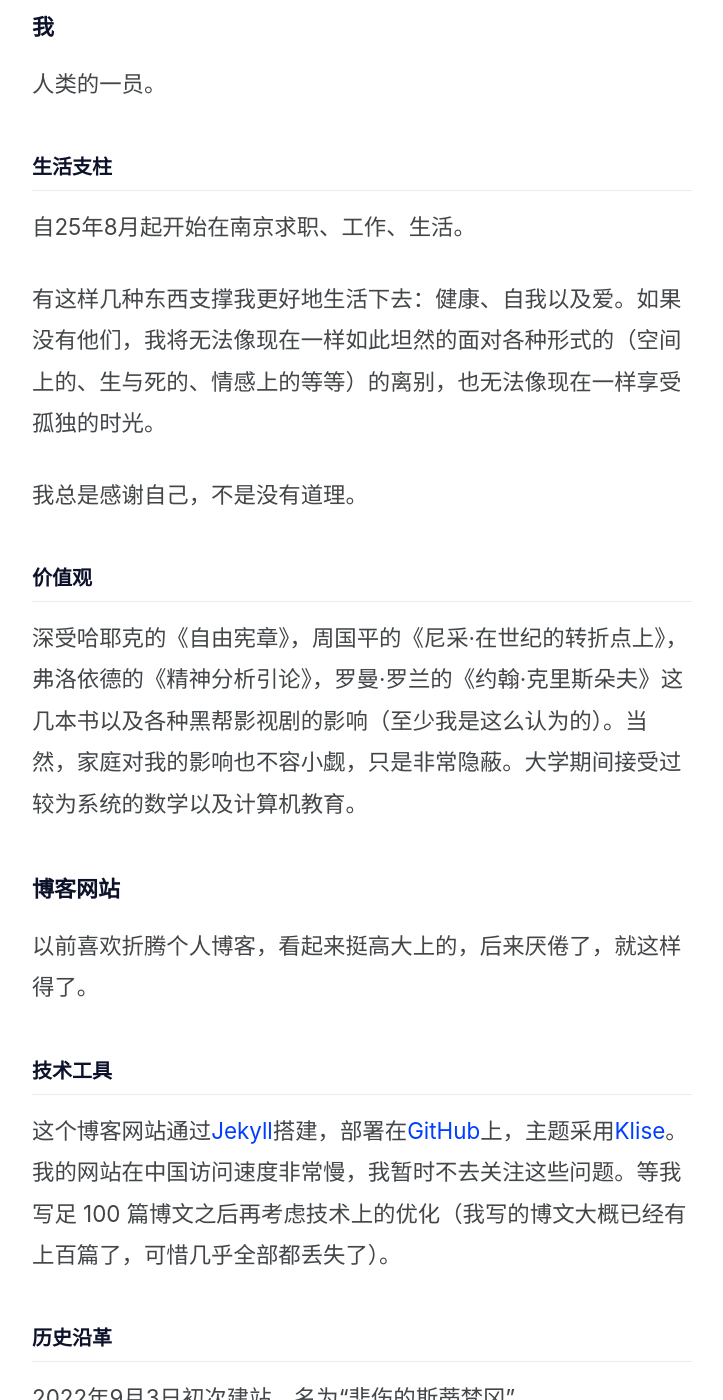
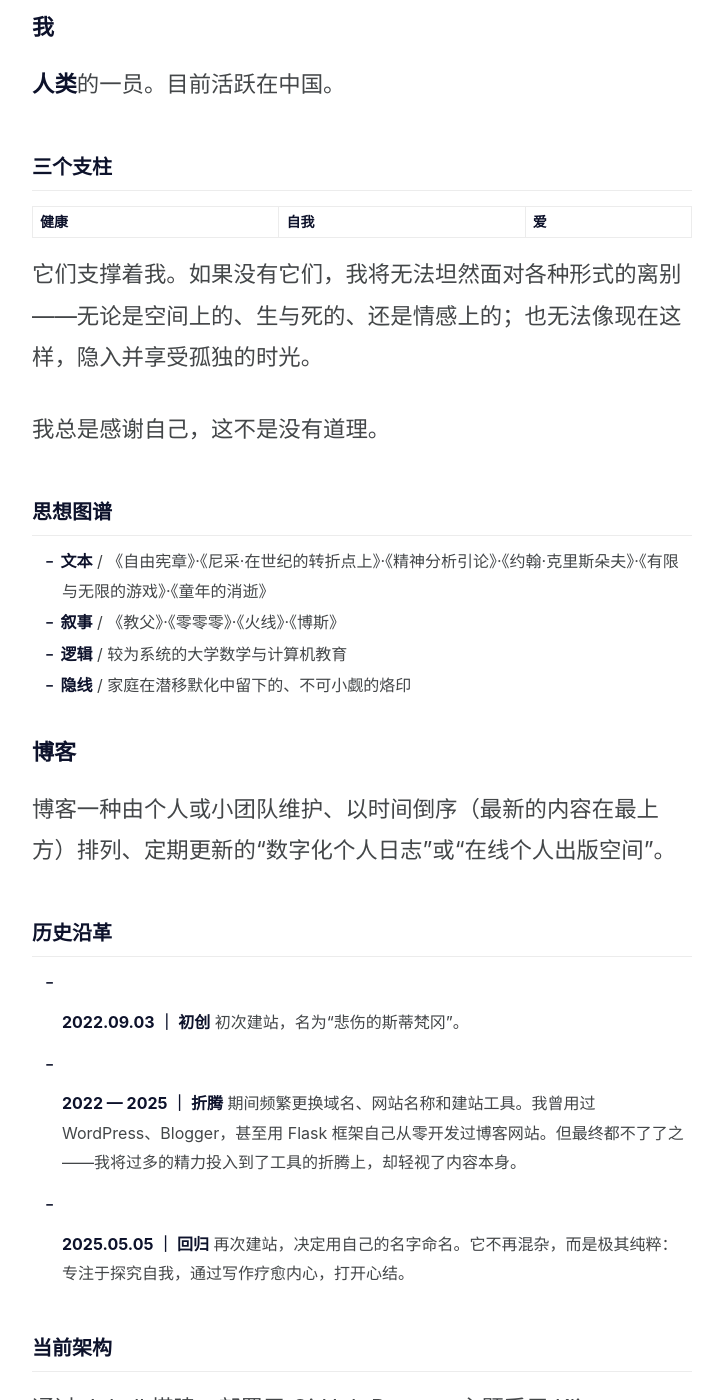
Before and after one commit to gaotianchi/gaotianchi.github.io, a Jekyll site: the page built from about.md, in a window 1280 px wide and 1400 px high, scrolled down 281 px. Shown: the whole window, without its empty margins (278-1001 px from the left). Built offline with Jekyll 4.4.1, drawn with Linux system fonts in a browser that asks for light colours; some of the changed text lies outside the part shown.

Commit message:
update about.md

```diff
--- a/about.md
+++ b/about.md
@@ -10,35 +10,59 @@ title: 关于
 
 ## 我
 
-人类的一员。
+**人类**的一员。目前活跃在中国。
 
-### 生活支柱
+### 三个支柱
 
-自25年8月起开始在南京求职、工作、生活。
+**健康** | **自我** | **爱**
 
+它们支撑着我。如果没有它们，我将无法坦然面对各种形式的离别——无论是空间上的、生与死的、还是情感上的；也无法像现在这样，隐入并享受孤独的时光。
 
-有这样几种东西支撑我更好地生活下去：健康、自我以及爱。如果没有他们，我将无法像现在一样如此坦然的面对各种形式的（空间上的、生与死的、情感上的等等）的离别，也无法像现在一样享受孤独的时光。
+我总是感谢自己，这不是没有道理。
 
+### 思想图谱
 
-我总是感谢自己，不是没有道理。
+* **文本** / 《自由宪章》·《尼采·在世纪的转折点上》·《精神分析引论》·《约翰·克里斯朵夫》·《有限与无限的游戏》·《童年的消逝》
+* **叙事** / 《教父》·《零零零》·《火线》·《博斯》
+* **逻辑** / 较为系统的大学数学与计算机教育
+* **隐线** / 家庭在潜移默化中留下的、不可小觑的烙印
 
-### 价值观
+## 博客
 
-深受哈耶克的《自由宪章》，周国平的《尼采·在世纪的转折点上》，弗洛依德的《精神分析引论》，罗曼·罗兰的《约翰·克里斯朵夫》这几本书以及各种黑帮影视剧的影响（至少我是这么认为的）。当然，家庭对我的影响也不容小觑，只是非常隐蔽。大学期间接受过较为系统的数学以及计算机教育。
-
-
-## 博客网站
-
-以前喜欢折腾个人博客，看起来挺高大上的，后来厌倦了，就这样得了。
-
-### 技术工具
-
-这个博客网站通过[Jekyll](https://jekyllrb.com/)搭建，部署在[GitHub](https://github.com/)上，主题采用[Klise](https://github.com/piharpi/jekyll-klise)。我的网站在中国访问速度非常慢，我暂时不去关注这些问题。等我写足 100 篇博文之后再考虑技术上的优化（我写的博文大概已经有上百篇了，可惜几乎全部都丢失了）。
+博客一种由个人或小团队维护、以时间倒序（最新的内容在最上方）排列、定期更新的“数字化个人日志”或“在线个人出版空间”。
 
 ### 历史沿革
 
-2022年9月3日初次建站，名为“悲伤的斯蒂梵冈”。
+- **2022.09.03 ｜ 初创**
+	初次建站，名为“悲伤的斯蒂梵冈”。
 
-2022年到2025年期间多次变更域名、网站名称和建站工具，博客内容类型混杂技术博客和成长记录。
+- **2022 — 2025 ｜ 折腾**
+	期间频繁更换域名、网站名称和建站工具。我曾用过 WordPress、Blogger，甚至用 Flask 框架自己从零开发过博客网站。但最终都不了了之——我将过多的精力投入到了工具的折腾上，却轻视了内容本身。
 
-2025年5月5日再次建站，用我的名字命名，专注于探究自我，通过写作疗愈内心，打开心结。
+- **2025.05.05 ｜ 回归**
+	再次建站，决定用自己的名字命名。它不再混杂，而是极其纯粹：专注于探究自我，通过写作疗愈内心，打开心结。
+
+### 当前架构
+
+通过 Jekyll 搭建，部署于 GitHub Pages，主题采用 Klise。
+
+受限于 GitHub 部署，国内访问速度非常慢。但我暂时不打算把精力花在技术优化上。
+
+## 生涯
+
+
+- 2002.12 | **出生**
+
+- 2024.03 | **数学教师**
+
+- 2024.11 | **软件工程师**
+
+- 2025.06 | **大学毕业**
+
+- 2025.07 | **九华山义工**
+
+- 2025.08 | **职业中介**
+
+- 2025.11 | **新媒体IP创业者**
+
+- 2026.04 | **软件销售**
```
